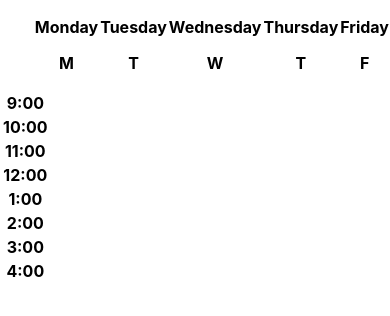
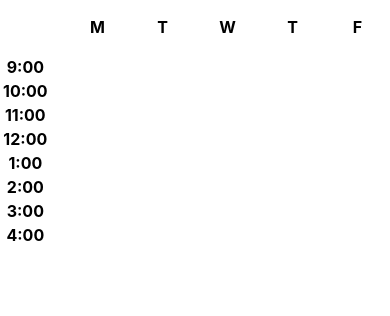
Before and after one commit to alistair-graham/Calendar-Viewer-2000, a React (Create React App) app: page / in a window 390 px wide. Shown: the top 316 px of the page. Built offline with nearby package versions, Linux system fonts and the light colour scheme.

Commit message:
[Alistair] Made table header weekdays responsive

```diff
--- a/src/App.scss
+++ b/src/App.scss
@@ -1,3 +1,5 @@
+@import "./shared.scss";
+
 .weekTable {
     display: flex;
     flex-direction: column;
@@ -11,3 +13,17 @@
 .weekTableCol {
   flex: 1 1 0;
 }
+
+.mobileView {
+    display: none;
+}
+
+@media screen and (max-width: $mobile-breakpoint) {
+    .mobileView {
+        display: block;
+    }
+
+    .desktopView {
+        display: none;
+    };
+}
--- /dev/null
+++ b/src/shared.scss
@@ -0,0 +1 @@
+$mobile-breakpoint: 555px;
```
